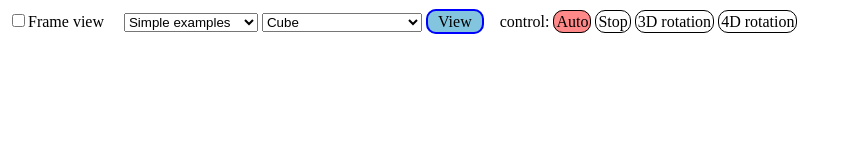
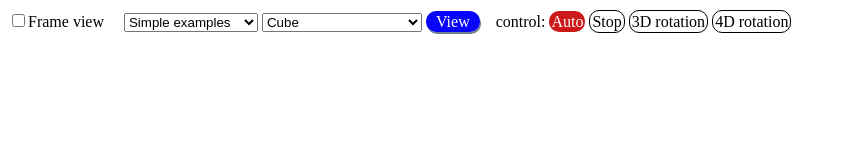
Before and after one commit to satshi/polytope, a website built with webpack: page src/index.html in a window 1280 px wide. Shown: the whole page, without its empty margins (0-848 px from the left). Built offline with nearby package versions, Linux system fonts and the light colour scheme.

Commit message:
デザインを改良

```diff
--- a/src/index.html
+++ b/src/index.html
@@ -1,12 +1,15 @@
 <!DOCTYPE html>
 <html>
+
 <head>
     <meta charset="UTF-8">
     <meta name="viewport" content="width=device-width, initial-scale=1.0">
     <link rel="stylesheet" href="style.css">
     <title>Document</title>
 </head>
+
 <body>
+    <span class="buttons">
         <input type="checkbox" id="ifframe">Frame view
         <select id="series">
             <option value="examples">Simple examples</option>
@@ -19,15 +22,19 @@
         <select id="polytope">
         </select>
         <span class="view-button" id="pbtn">View</span>
+    </span>
+    <span class="buttons">
         &nbsp;&nbsp; control:
         <span class="button-on" id="auto">Auto</span>
         <span class="button-off" id="stop">Stop</span>
         <span class="button-off" id="3D-rotation">3D rotation</span>
         <span class="button-off" id="4D-rotation">4D rotation</span>
+    </span>
 
 
     <div id="contents">
     </div>
     <script src="./main.js"></script>
 </body>
+
 </html>
--- a/src/style.css
+++ b/src/style.css
@@ -3,9 +3,9 @@
 }
 
 .button-on{
-    background-color: #f88;
+    color: white;
+    background-color: rgba(202, 16, 16, 0.959);
     border-radius: 10px;
-    border: 1px solid #000000;
     padding: 2px;
 }
 
@@ -15,12 +15,29 @@
     padding: 2px;
 }
 
+.button-off:hover{
+    background-color: #f88;
+}
+
 .view-button{
+    color: white;
     border-radius: 10px;
-    background-color: #83c5df;
-    border: 2px solid #0000ff;
+    background-color: #0804fa;
     padding:  2px 10px 2px 10px;
+    box-shadow: 1px 2px slategrey;
 }
+
 .view-button:hover{
-    background-color: #d7f0f3;
+    background-color: #7d7bfd;
 }
+
+.view-button:active{
+    -webkit-transform: translateY(4px);
+    transform: translateY(4px);
+    box-shadow: 0px 1px slategrey;
+}
+
+
+.buttons{
+    height: 5ex;
+}
```
Lines whose indentation alone changed are shown as unchanged.
